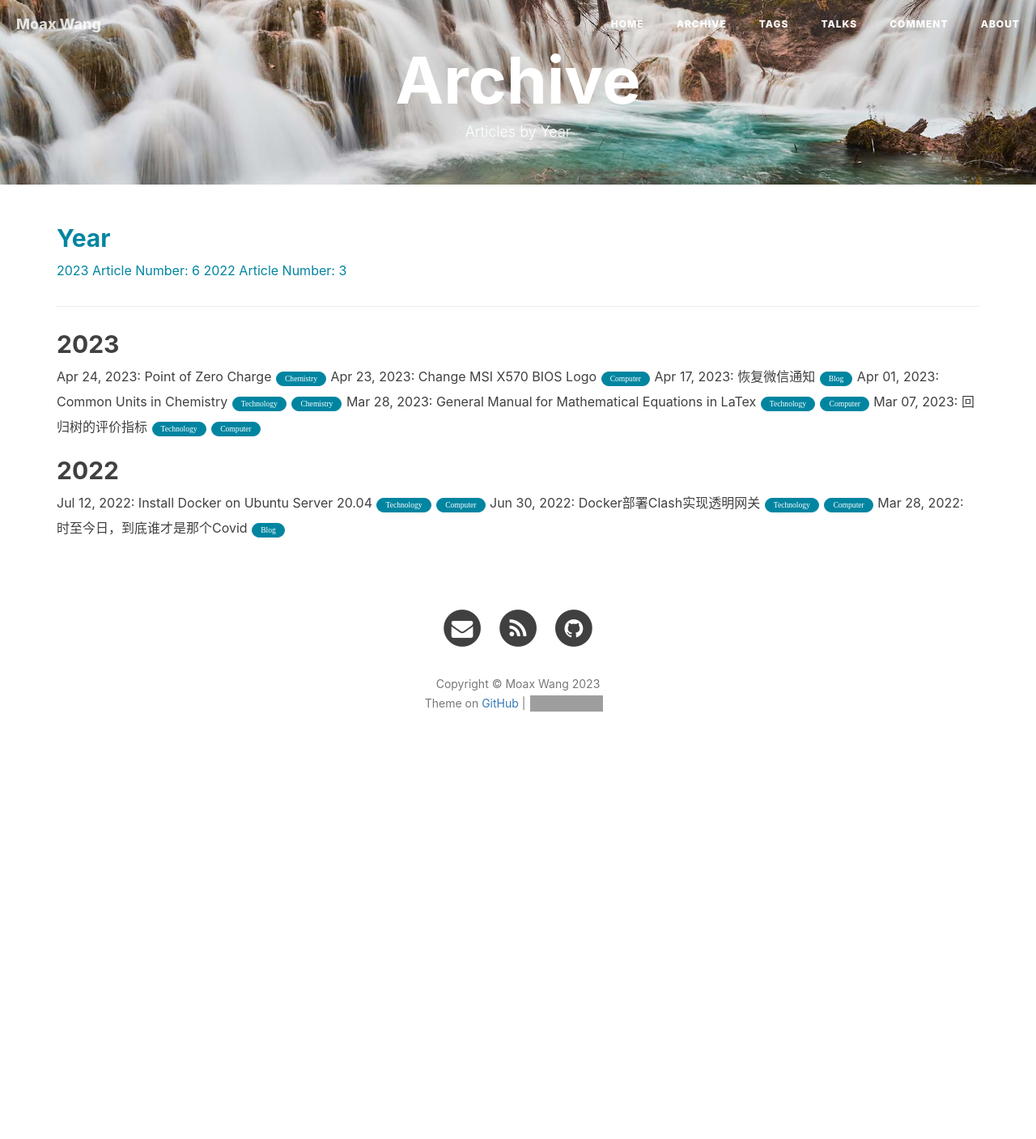
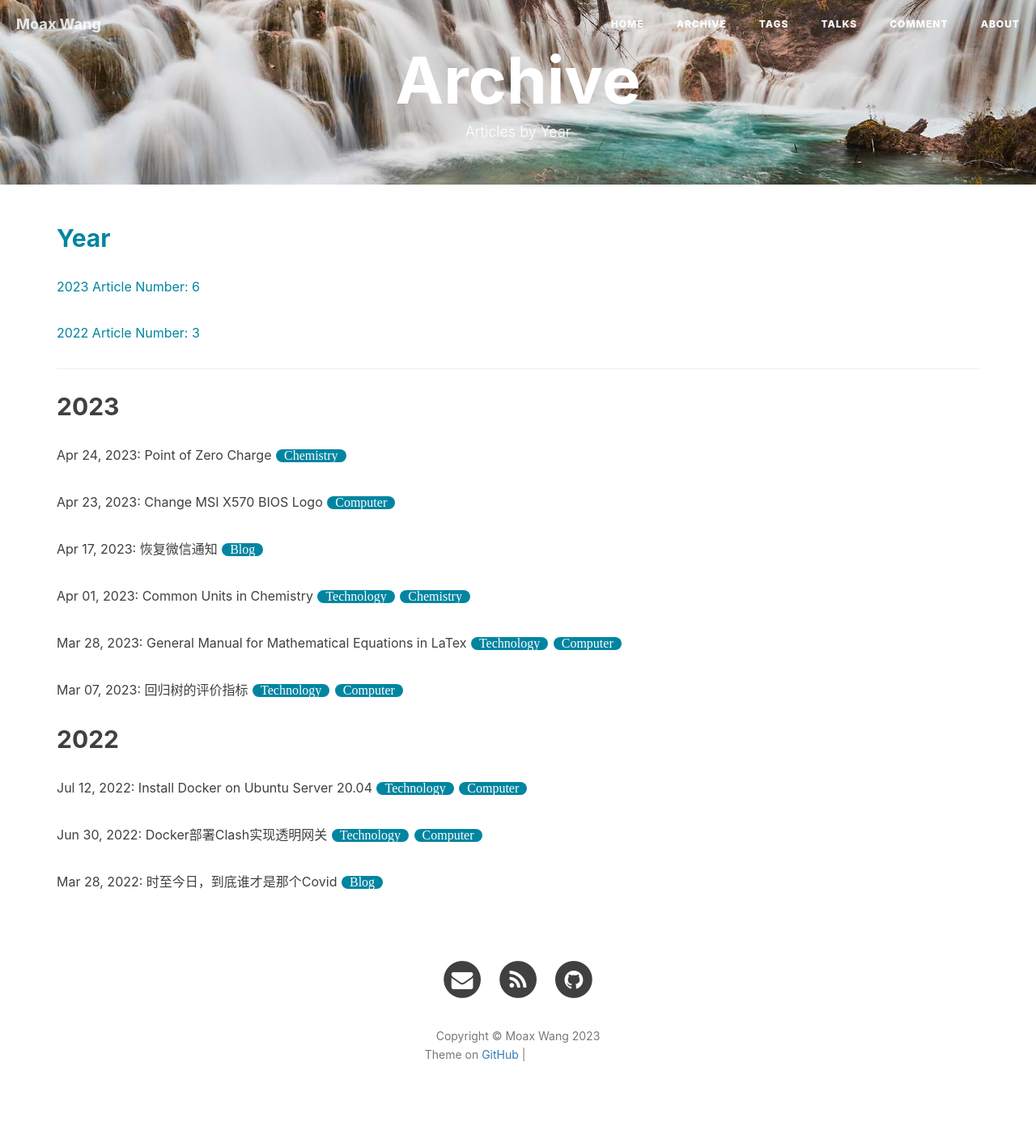
Before and after one commit to WinchellWang/winchellwang.github.io, a Jekyll site: the page built from 1archive.html, in a window 1280 px wide. Shown: the whole page at 81% size. Built offline with Jekyll 4.4.1, drawn with Linux system fonts in a browser that asks for light colours; nearby versions of some CDN libraries; comment, search, counter and statistics services are not loaded; before the commit the page ends 973 px from its top, so only the background shows below that; grey boxes are pictures that could not be loaded.

Commit message:
Update 1archive.html

```diff
--- a/1archive.html
+++ b/1archive.html
@@ -25,10 +25,9 @@
 
 	.archive_tag {
 		font-family: 'Lora', 'Times New Roman', serif;
-		font-size: 60%;
 		display: inline-block;
 		background: #0085a1;
-		border: 1px solid #0085a1;
+		border: 0px solid #0085a1;
 		color: #fff;
 		border-radius: 999em;
 		padding: 0 10px;
@@ -56,11 +55,9 @@
 	{% assign prevyear = post.previous.date | date: "%Y" %}
 	{% assign counter = counter | plus: 1 %}
 	{% if thisyear != prevyear %}
-	<!-- <li style="list-style:none"> -->
-	<a href="#{{ post.date | date: '%Y' }}" style="text-decoration: none">
+	<p><a href="#{{ post.date | date: '%Y' }}" style="text-decoration: none">
 		<font color="#0085a1">{{ thisyear }} Article Number: {{ counter }}</font>
-	</a>
-	<!-- </li> -->
+	</a></p>
 	  {% assign counter = 0 %}
 	{% endif %}
   {% endfor %}
@@ -78,14 +75,14 @@
 		<h2 id="{{ post.date | date: '%Y'}}">{{ post.date | date: '%Y' }}</h2>
 	{% endif %}
 	{% endunless %}
-	<a style="list-style:none">{{ post.date | date: "%b %d, %Y" }}:
+	<p style="list-style:none">{{ post.date | date: "%b %d, %Y" }}:
 		<a href="{{ post.url }}" target="_blank" style="text-decoration: none">{{ post.title }}</a>
 		{% for tag in post.tags %}
 		<a class="archive_tag" href="#{{ tag }}" title="{{ tag }}" target="_blank">
 			{{ tag }}
 		</a>
 		{% endfor %}
-	</a>
+	</p>
 {% endfor %}
 </p>
 
```
